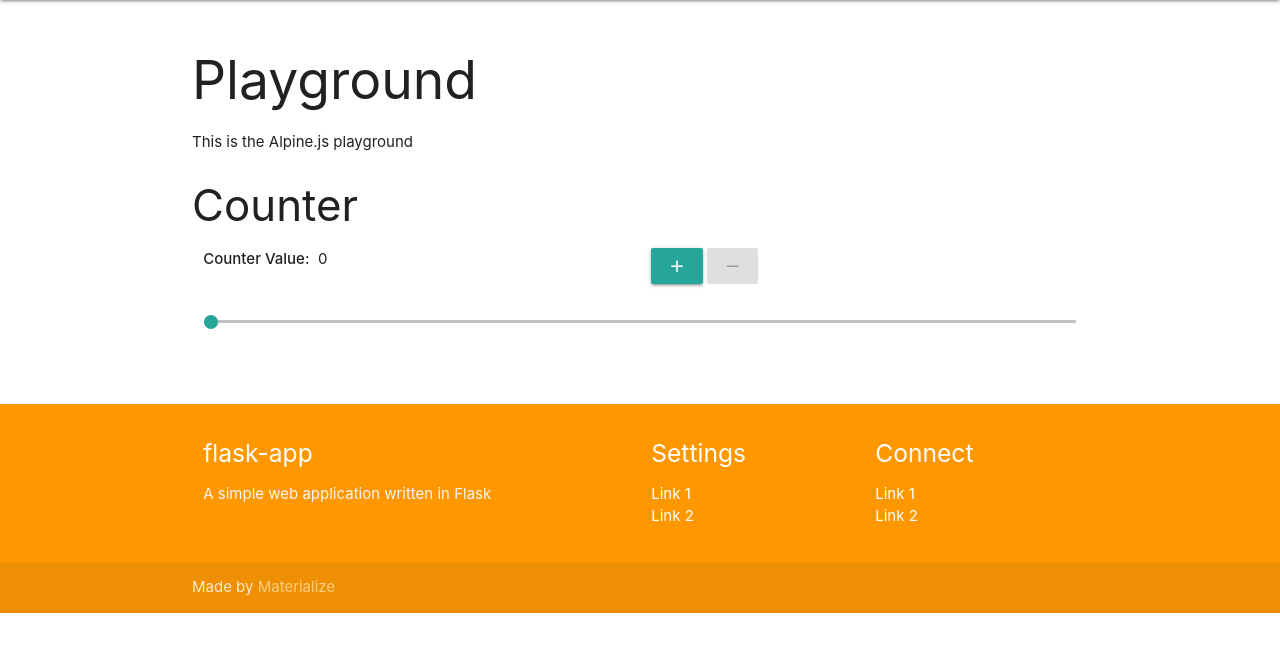
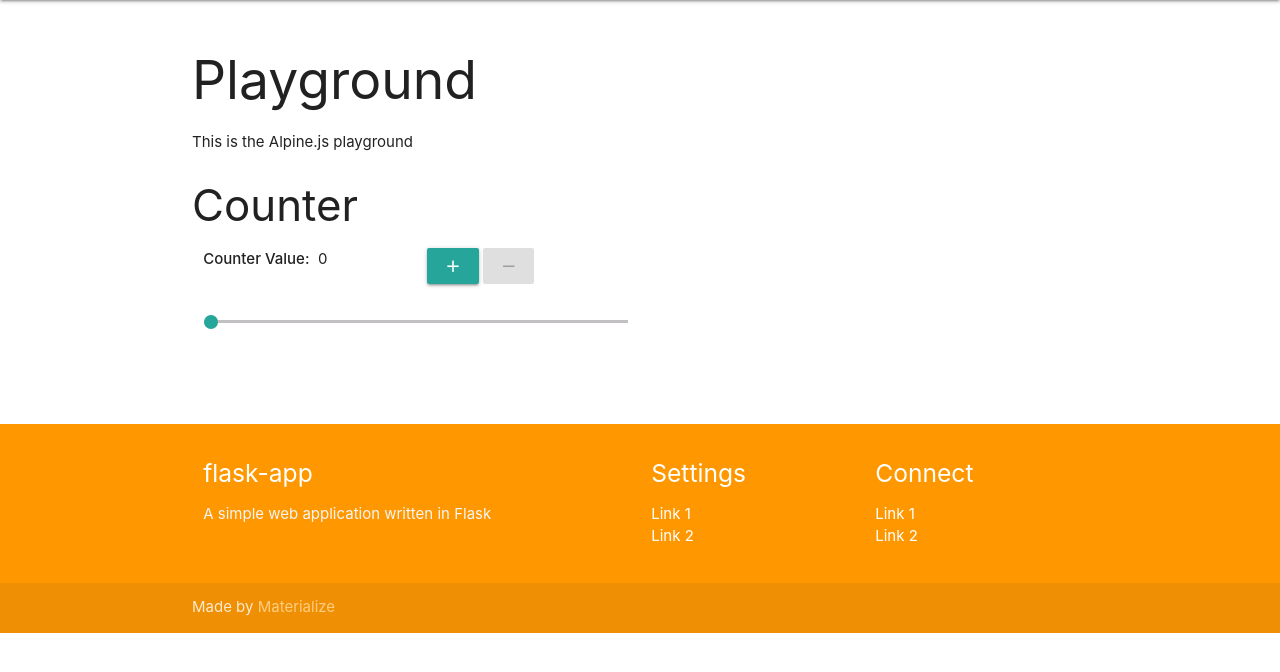
Before and after one commit to ehsanx64/flask-app, a Flask app: page /playground in a window 1280 px wide. Shown: the part 64-736 px from the top of the page. Run offline with Flask 3, Linux system fonts and the light colour scheme.

Commit message:
refactor: update playground structure

```diff
--- a/templates/playground.html
+++ b/templates/playground.html
@@ -17,18 +17,19 @@
     <form action="#">
         <div class="container-fluid">
             <div class="row">
+                <!-- Counter Start -->
+                <div class="col s6">
+                    <div class="row">
                         <div class="col s6">
                             <strong>Counter Value:</strong>&nbsp;
                             <span x-text="count"></span>
                         </div>
                         <div class="col s6">
-                    <a class="waves-effect waves-light btn"
-                        x-bind:class="count >= 10 ? 'disabled' : ''"
+                            <a class="waves-effect waves-light btn" x-bind:class="count >= 10 ? 'disabled' : ''"
                                 @click="onPlusClick">
                                 <i class="material-icons dp48">add</i>
                             </a>
-                    <a class="waves-effect waves-light btn"
-                        x-bind:class="count <= 0 ? 'disabled' : ''"
+                            <a class="waves-effect waves-light btn" x-bind:class="count <= 0 ? 'disabled' : ''"
                                 @click="onMinusClick">
                                 <i class="material-icons dp48">remove</i>
                             </a>
@@ -41,19 +42,23 @@
                         </div>
                     </div>
                 </div>
+                <!-- Counter End -->
+
+            </div>
+        </div>
     </form>
 </div>
 <script type="text/javascript">
     var CounterApp = {
         count: 0,
 
-        onPlusClick: function(evt) {
+        onPlusClick: function (evt) {
             if (this.count < 10) {
                 this.count++;
             }
         },
 
-        onMinusClick: function(evt) {
+        onMinusClick: function (evt) {
             if (this.count > 0) {
                 this.count--;
             }
```
Lines whose indentation alone changed are shown as unchanged.
